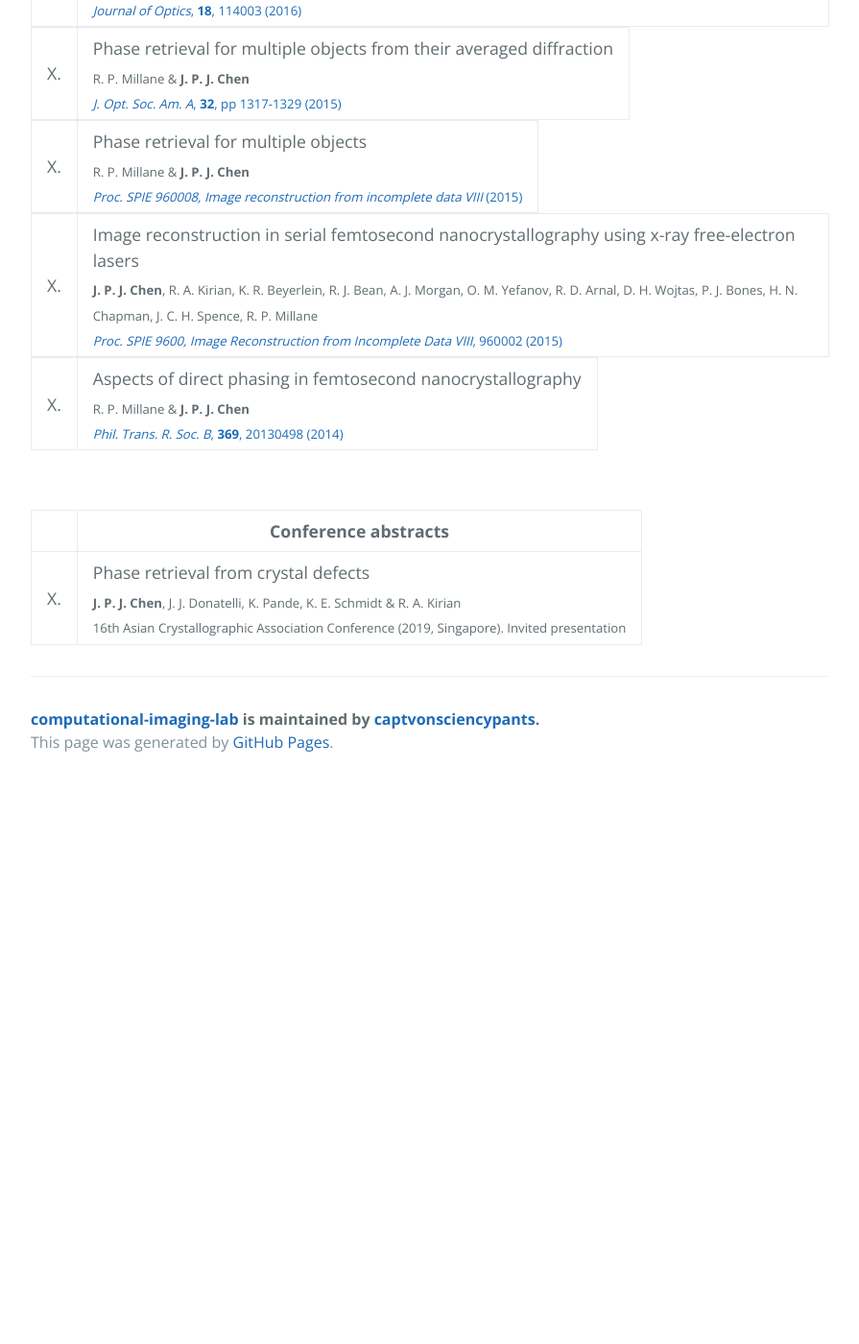
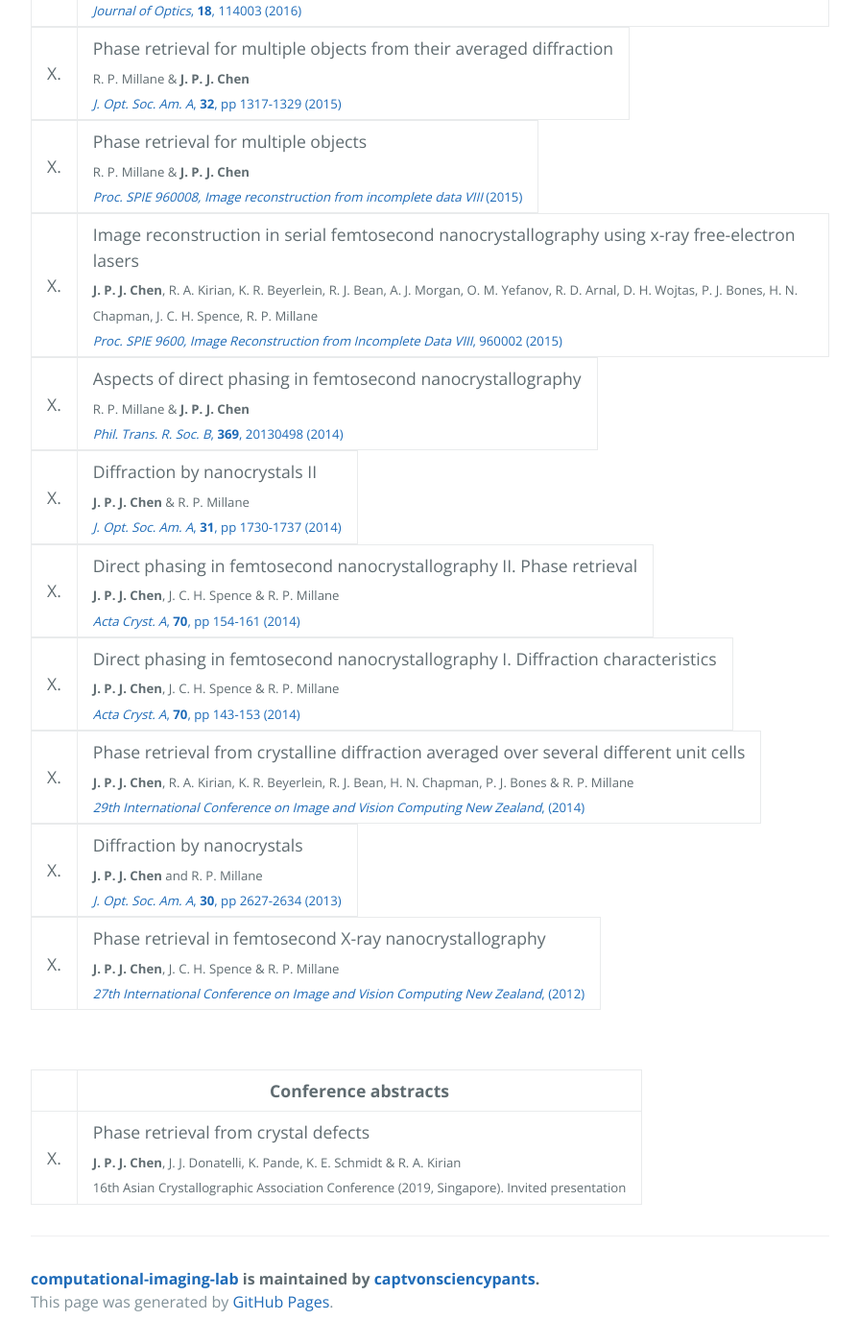
Before and after one commit to captvonsciencypants/computational-imaging-lab, a Jekyll site: the page built from publications.md, in a window 1280 px wide and 1400 px high, scrolled down 2373 px. Shown: the whole window at 96% size, without its empty margins (192-1087 px from the left). Built offline with Jekyll 4.4.1, drawn with Linux system fonts in a browser that asks for light colours; our own code applies the rules of GitHub Pages for plain Markdown files; the repository's description, which GitHub fills in, is left out; before the commit the page ends 3190 px from its top, so only the background shows below that.

Commit message:
Update publications.md

```diff
--- a/publications.md
+++ b/publications.md
@@ -30,6 +30,21 @@ External listings:
 
 |X. | Aspects of direct phasing in femtosecond nanocrystallography <br> <sub> R. P. Millane & **J. P. J. Chen** </sub> <br> <sub> [_Phil. Trans. R. Soc. B_, **369**, 20130498 (2014)](https://doi.org/10.1098/rstb.2013.0498) </sub>|
 
+|X. | Diffraction by nanocrystals II <br> <sub>  **J. P. J. Chen** & R. P. Millane </sub> <br> <sub> [_J. Opt. Soc. Am. A_, **31**, pp 1730-1737 (2014)](https://doi.org/10.1364/josaa.31.001730) </sub>|
+
+|X. | Direct phasing in femtosecond nanocrystallography II. Phase retrieval <br> <sub>  **J. P. J. Chen**, J. C. H. Spence & R. P. Millane </sub> <br> <sub> [_Acta Cryst. A_, **70**, pp 154-161 (2014)](https://doi.org/10.1107/s2053273313032725) </sub>|
+
+|X. | Direct phasing in femtosecond nanocrystallography I. Diffraction characteristics <br> <sub>  **J. P. J. Chen**, J. C. H. Spence & R. P. Millane </sub> <br> <sub> [_Acta Cryst. A_, **70**, pp 143-153 (2014)](https://doi.org/10.1107/s2053273313032038) </sub>|
+
+|X. | Phase retrieval from crystalline diffraction averaged over several different unit cells <br> <sub>  **J. P. J. Chen**, R. A. Kirian, K. R. Beyerlein, R. J. Bean, H. N. Chapman, P. J. Bones & R. P. Millane </sub> <br> <sub> [_29th International Conference on Image and Vision Computing New Zealand_, (2014)](https://doi.org/10.1145/2683405.2683456) </sub>|
+
+|X. | Diffraction by nanocrystals <br> <sub> **J. P. J. Chen** and R. P. Millane </sub> <br> <sub> [_J. Opt. Soc. Am. A_, **30**, pp 2627-2634 (2013)](https://doi.org/10.1364/josaa.30.002627) </sub>|
+
+
+
+
+|X. | Phase retrieval in femtosecond X-ray nanocrystallography <br> <sub>  **J. P. J. Chen**, J. C. H. Spence & R. P. Millane </sub> <br> <sub> [_27th International Conference on Image and Vision Computing New Zealand_, (2012)](https://doi.org/10.1145/2425836.2425847) </sub>|
+
 
 
 
```
